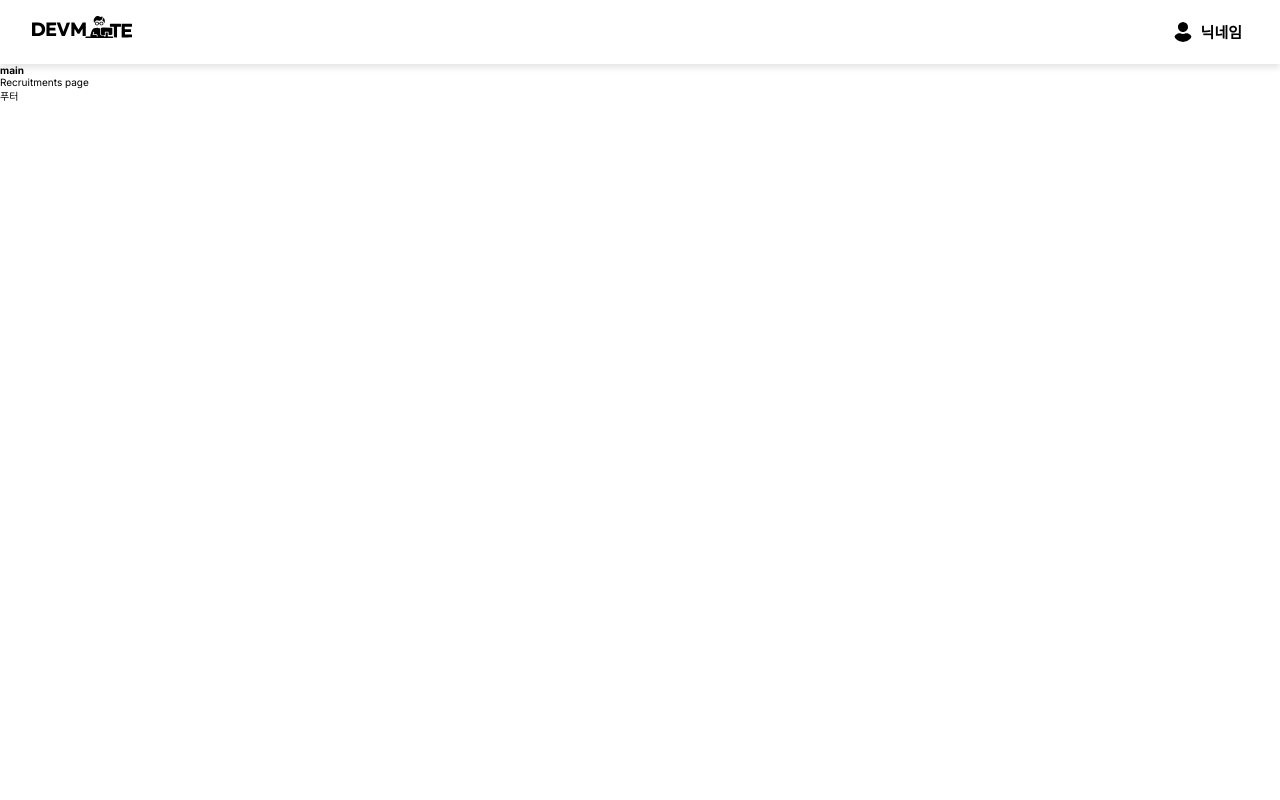
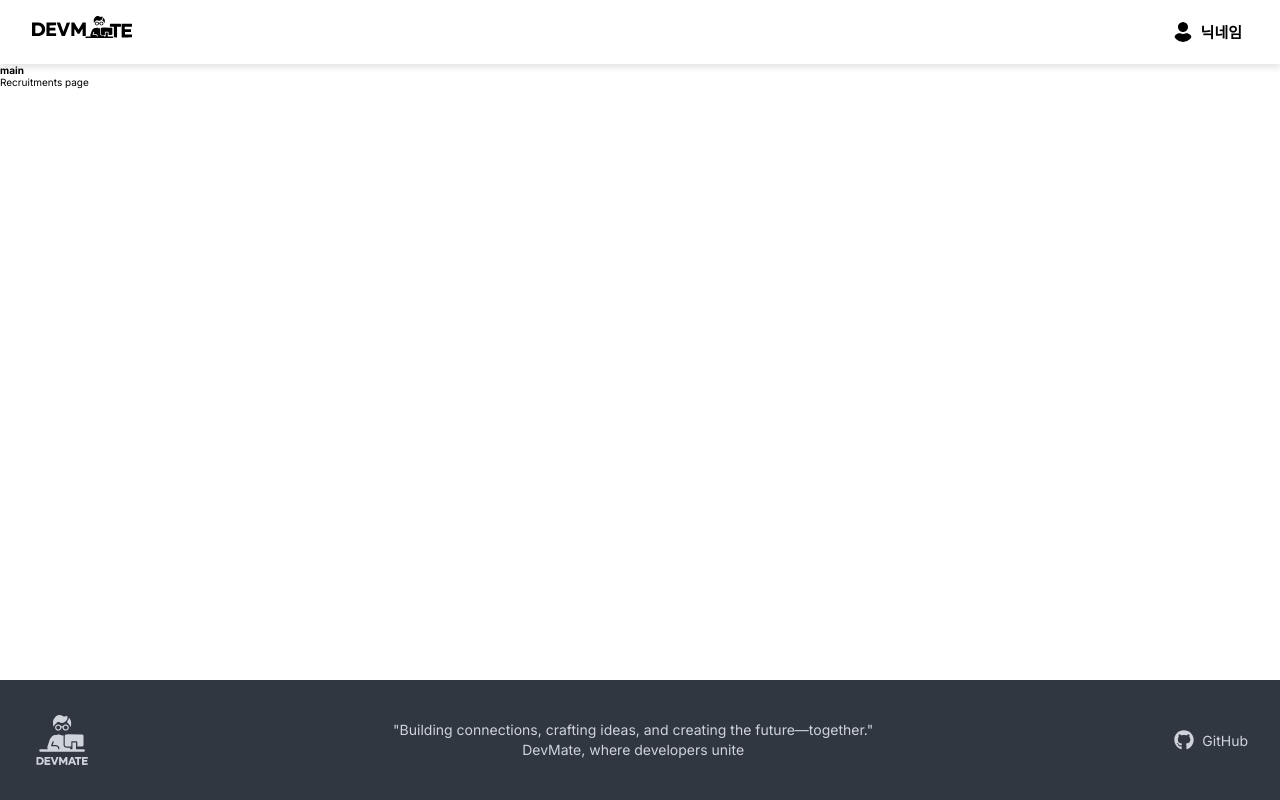
Before and after one commit to smimdla0205/DevMate, a Next.js app: page /recruitments in a window 1280 px wide. Built offline with nearby package versions, Linux system fonts and the light colour scheme.

Commit message:
feat : 공통 컴포넌트 제작 - footer #5

```diff
--- /dev/null
+++ b/app/(anon)/layout.module.scss
@@ -0,0 +1,15 @@
+.layout {
+  display: flex;
+  flex-direction: column;
+  min-height: 100vh;
+}
+
+.main {
+  flex: 1;
+ padding-top: 64px;
+}
+
+
+.footer{
+  margin-top: auto;
+}
--- a/app/(anon)/layout.tsx
+++ b/app/(anon)/layout.tsx
@@ -1,15 +1,20 @@
 import type { ReactNode } from "react";
 
 import Header from "@/components/header/Header";
+import Footer from "@/components/footer/Footer";
+
+import styles from "./layout.module.scss";
 
 export default function AnonLayout({ children }: { children: ReactNode }) {
   return (
-    <>
-      <Header />
-      <div>
-        <main style={{ paddingTop: "64px" }}>{children}</main>
-      </div>
-      <footer>푸터</footer>
-    </>
+    <div className={styles.layout}>
+      <header>
+        <Header />
+      </header>
+      <main className={styles.main}>{children}</main> {/* main에 클래스 추가 */}
+      <footer className={styles.footer}>
+        <Footer />
+      </footer>
+    </div>
   );
 }
--- /dev/null
+++ b/components/footer/Footer.module.scss
@@ -0,0 +1,44 @@
+.footer {
+  display: flex;
+  justify-content: space-between;
+  align-items: center;
+  background-color: #303740;
+  color: #ced4da;
+  height: 120px;
+  padding: 0 32px;
+
+}
+
+.footer__left,
+.footer__center,
+.footer__right {
+  display: flex;
+  align-items: center;
+}
+
+.footer__logo {
+  object-fit: contain;
+}
+
+.footer__text {
+  text-align: center;
+  font-size: 14px;
+  line-height: 1.4;
+  font-weight: normal;
+}
+
+.footer__githubLink {
+  display: flex;
+  align-items: center;
+  color: #ced4da;
+  text-decoration: none;
+}
+
+.footer__githubIcon {
+  margin-right: 8px;
+  font-size: 20px;
+}
+
+.footer__githubText {
+  font-size: 14px;
+}
--- /dev/null
+++ b/components/footer/Footer.tsx
@@ -0,0 +1,33 @@
+import Image from "next/image";
+
+import styles from "./Footer.module.scss";
+
+import { FaGithub } from "react-icons/fa";
+
+export default function Footer() {
+  return (
+    <footer className={styles.footer}>
+      <div className={styles.footer__left}>
+        <Image src="/footerLogo.svg" alt="Logo" className={styles.footer__logo} width={60} height={60} />
+      </div>
+      <div className={styles.footer__center}>
+        <p className={styles.footer__text}>
+          &quot;Building connections, crafting ideas, and creating the future—together.&quot;
+          <br />
+          DevMate, where developers unite
+        </p>
+      </div>
+      <div className={styles.footer__right}>
+        <a
+          href="https://github.com/FRONT-END-BOOTCAMP-PLUS-3/DevMate"
+          target="_blank"
+          rel="noopener noreferrer"
+          className={styles.footer__githubLink}
+        >
+          <FaGithub className={styles.footer__githubIcon} />
+          <span className={styles.footer__githubText}>GitHub</span>
+        </a>
+      </div>
+    </footer>
+  );
+}
```
Also changed, not shown: public/footerLogo.svg (added).
